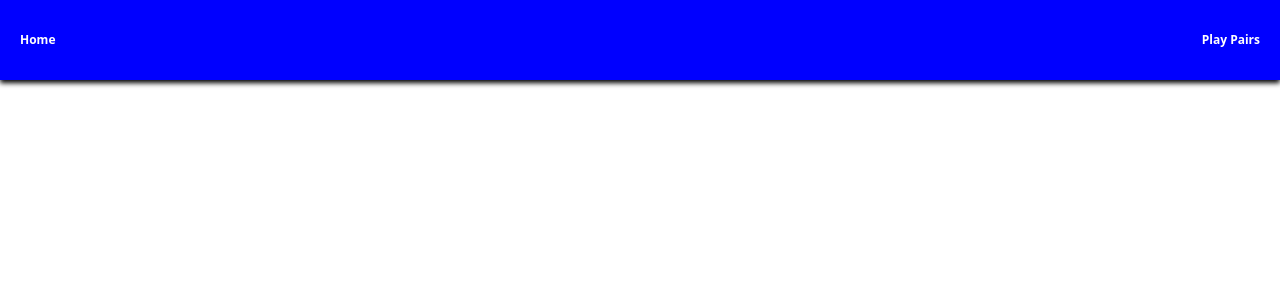
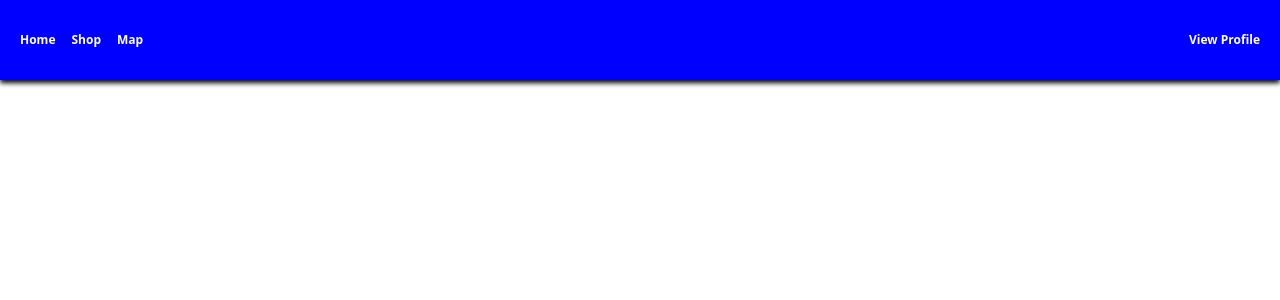
Before and after one commit to poppyts25/TrashPet, a Django app: template trashpet/trashpetapp/templates/trashpetapp/navbar.html in a window 1280 px wide. Shown: the top 300 px of the page. Run offline with Django 4.2, Linux system fonts and the light colour scheme; the template is opened without the code that fills it, so the values that code supplies are empty.

Commit message:
updates to navbar
updating navbar and creating templates for files to be edited in future

```diff
--- a/trashpet/trashpetapp/templates/trashpetapp/navbar.html
+++ b/trashpet/trashpetapp/templates/trashpetapp/navbar.html
@@ -43,13 +43,18 @@
 				<div class="collapse navbar-collapse" id="navbarSupportedContent">
 					<ul class="navbar-nav">
 						<li class="nav-item">
-							  <a class="nav-link <?php if ($page == 'index') {echo 'selected';} ?>" href="index.php" name = "home">Home</a>
+							  <a class="nav-link" href="home.html" name = "home">Home</a>
 						</li>
-
+						<li class="nav-item">
+							<a class="nav-link" href="shop.html" name = "shop">Shop</a>
+					  </li>
+					  <li class="nav-item">
+						<a class="nav-link" href="map.html" name = "map">Map</a>
+				  </li>
 					</ul>
 					<ul class="navbar-nav ms-auto">
 						<li class="nav-item">
-							  <a class="nav-link <?php if ($page == 'pairs') {echo 'selected';} ?>" href="pairs.php" name = "memory">Play Pairs</a>
+							  <a class="nav-link " href="profile.html" name = "profile">View Profile</a>
 						</li>
 
 					</ul>
```
Also changed, not shown: trashpet/trashpetapp/templates/trashpetapp/camera.html (added), trashpet/trashpetapp/templates/trashpetapp/map.html (added), trashpet/trashpetapp/templates/trashpetapp/shop.html (added).
